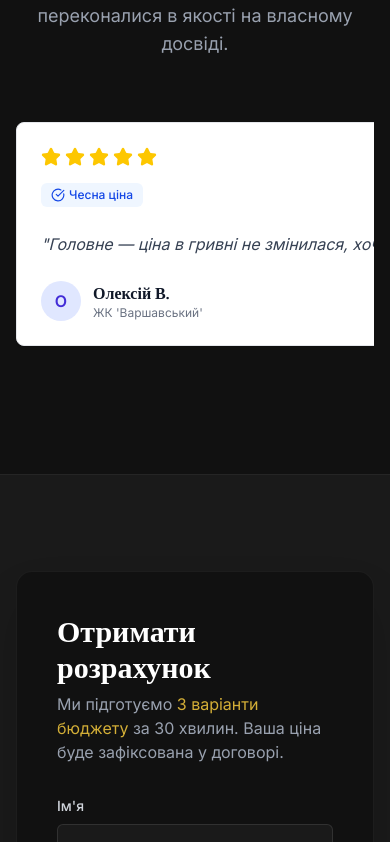
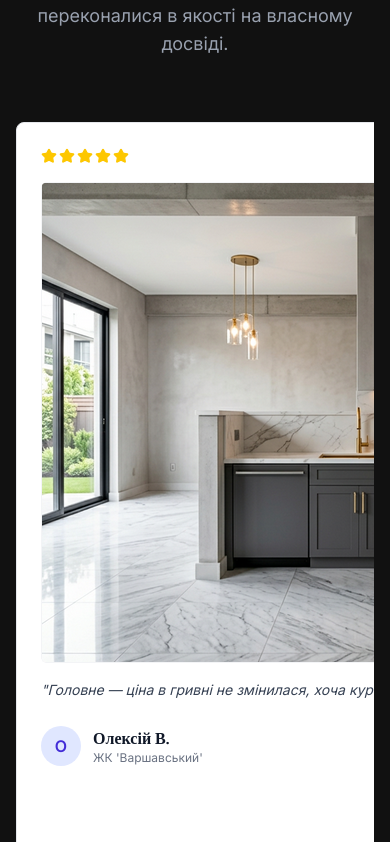
Before and after one commit to SerhiiLifyrenko/Lux-mebli, a React (Vite) app: page / in a window 390 px wide. Shown: the part 6162-7004 px from the top of the page. Built offline with nearby package versions, Linux system fonts and the light colour scheme; a web font is replaced by a local one.

Commit message:
feat: add installed furniture images and premium Lightbox gallery inside Testimonial cards

```diff
--- a/src/components/Testimonials.jsx
+++ b/src/components/Testimonials.jsx
@@ -8,39 +8,46 @@ const testimonials = [
     location: "ЖК 'Варшавський'",
     text: "Головне — ціна в гривні не змінилася, хоча курс стрибав. Змонтували за день, сміття вивезли. Рекомендую за чесність.",
     rating: 5,
-    tag: "Чесна ціна"
+    tag: "Чесна ціна",
+    images: ["/kitchen_after_1773313216737.png", "/living_after_1773313288536.png", "/bedroom_after_1773313324184.png"]
   },
   {
     author: "Марина Сокол",
     location: "Київ",
     text: "Дуже переживала через запах, бо вдома немовля. Меблі привезли — жодного аромату ДСП. Все ідеально підігнано під криву стіну, щілин немає взагалі.",
     rating: 5,
-    tag: "Екологічність"
+    tag: "Екологічність",
+    images: ["/wardrobe_after_1773313249031.png"]
   },
   {
     author: "Дмитро",
     location: "Ірпінь",
     text: "Зробили гардеробну за 3 тижні. Дизайнер Олена переконала додати висувні ящики замість полиць — тепер реально все влізло. Якість фурнітури на висоті.",
     rating: 5,
-    tag: "Ергономіка"
+    tag: "Ергономіка",
+    images: ["/wardrobe_after_1773313249031.png", "/bedroom_after_1773313324184.png"]
   },
   {
     author: "Анна П.",
     location: "Буча",
     text: "Була затримка монтажу на 2 дні через логістику. Компанія сама виплатила пеню за договором без жодних нагадувань з мого боку. Це і є преміальний сервіс.",
     rating: 5,
-    tag: "Відповідальність"
+    tag: "Відповідальність",
+    images: ["/living_after_1773313288536.png", "/bathroom_after_1773313361376.png"]
   },
   {
     author: "Віктор Іванович",
     location: "ЖК 'Новопечерські Липки'",
     text: "Вже третій об'єкт роблю з ними. Технолог Сергій — майстер. Робить вузли, про які інші навіть не чули. Меблі стоять як моноліт, нічого не скрипить.",
     rating: 5,
-    tag: "Експертність"
+    tag: "Експертність",
+    images: ["/commercial_after_1773313396641.png", "/bathroom_after_1773313361376.png"]
   }
 ];
 
 export default function Testimonials() {
+  const [selectedImage, setSelectedImage] = React.useState(null);
+
   return (
     <section className="py-24 bg-[#111111] relative border-t border-white/5 overflow-hidden">
       <div className="container mx-auto px-4 md:px-6">
@@ -69,20 +76,42 @@ export default function Testimonials() {
         >
           {testimonials.map((review, idx) => (
             <div key={idx} className="min-w-[320px] md:min-w-[400px] flex-shrink-0 snap-center bg-white border border-gray-200 rounded-lg p-6 shadow-sm hover:shadow-md transition-shadow">
-              <div className="flex gap-1 mb-4 text-yellow-400">
-                {[...Array(review.rating)].map((_, i) => (
-                  <Star key={i} className="w-5 h-5 fill-current" />
-                ))}
-              </div>
-
-              <div className="mb-6 flex gap-2">
-                <span className="inline-flex items-center gap-1 px-2.5 py-1 rounded-md bg-blue-50 text-blue-700 text-xs font-medium">
-                  <CheckCircle className="w-3.5 h-3.5" />
+              {/* Rating and Tag Header */}
+              <div className="flex items-center justify-between gap-4 mb-4">
+                <div className="flex gap-0.5 text-yellow-400">
+                  {[...Array(review.rating)].map((_, i) => (
+                    <Star key={i} className="w-4 h-4 fill-current" />
+                  ))}
+                </div>
+                <span className="inline-flex items-center gap-1 px-2 py-0.5 rounded-md bg-blue-50 text-blue-700 text-[10px] font-medium uppercase tracking-wider">
+                  <CheckCircle className="w-3 h-3" />
                   {review.tag}
                 </span>
               </div>
 
-              <p className="text-gray-700 mb-6 italic leading-relaxed">
+              {/* Installed Furniture Images (Proof) */}
+              {review.images && review.images.length > 0 && (
+                <div className="flex gap-2 mb-4 overflow-hidden rounded-md">
+                  {review.images.map((img, i) => (
+                    <div
+                      key={i}
+                      onClick={() => setSelectedImage(img)}
+                      className="relative flex-1 aspect-[4/3] overflow-hidden cursor-pointer group/img bg-gray-100 border border-gray-100 hover:border-[#D4AF37] rounded transition-all duration-300"
+                    >
+                      <img
+                        src={img}
+                        alt="Змонтовані меблі"
+                        className="w-full h-full object-cover transition-transform duration-500 group-hover/img:scale-110"
+                      />
+                      <div className="absolute inset-0 bg-black/20 opacity-0 group-hover/img:opacity-100 transition-opacity flex items-center justify-center">
+                        <span className="text-[10px] text-white bg-black/60 px-1.5 py-0.5 rounded">🔍</span>
+                      </div>
+                    </div>
+                  ))}
+                </div>
+              )}
+
+              <p className="text-gray-700 mb-6 italic leading-relaxed text-sm md:text-base">
                 "{review.text}"
               </p>
 
@@ -105,6 +134,28 @@ export default function Testimonials() {
           ))}
         </motion.div>
       </div>
+
+      {/* Premium Lightbox Modal for Gallery */}
+      {selectedImage && (
+        <div
+          className="fixed inset-0 z-50 flex items-center justify-center bg-black/90 p-4 backdrop-blur-sm cursor-pointer animate-fade-in"
+          onClick={() => setSelectedImage(null)}
+        >
+          <div className="relative max-w-4xl max-h-[85vh] overflow-hidden rounded-lg bg-black border border-white/10 p-1 cursor-default" onClick={(e) => e.stopPropagation()}>
+            <img
+              src={selectedImage}
+              alt="Встановлені меблі зблизька"
+              className="max-w-full max-h-[80vh] object-contain rounded"
+            />
+            <button
+              onClick={() => setSelectedImage(null)}
+              className="absolute top-4 right-4 bg-black/75 hover:bg-black text-white hover:text-[#D4AF37] w-8 h-8 rounded-full flex items-center justify-center text-lg font-bold border border-white/10 transition-colors"
+            >
+              ✕
+            </button>
+          </div>
+        </div>
+      )}
     </section>
   );
 }
```
